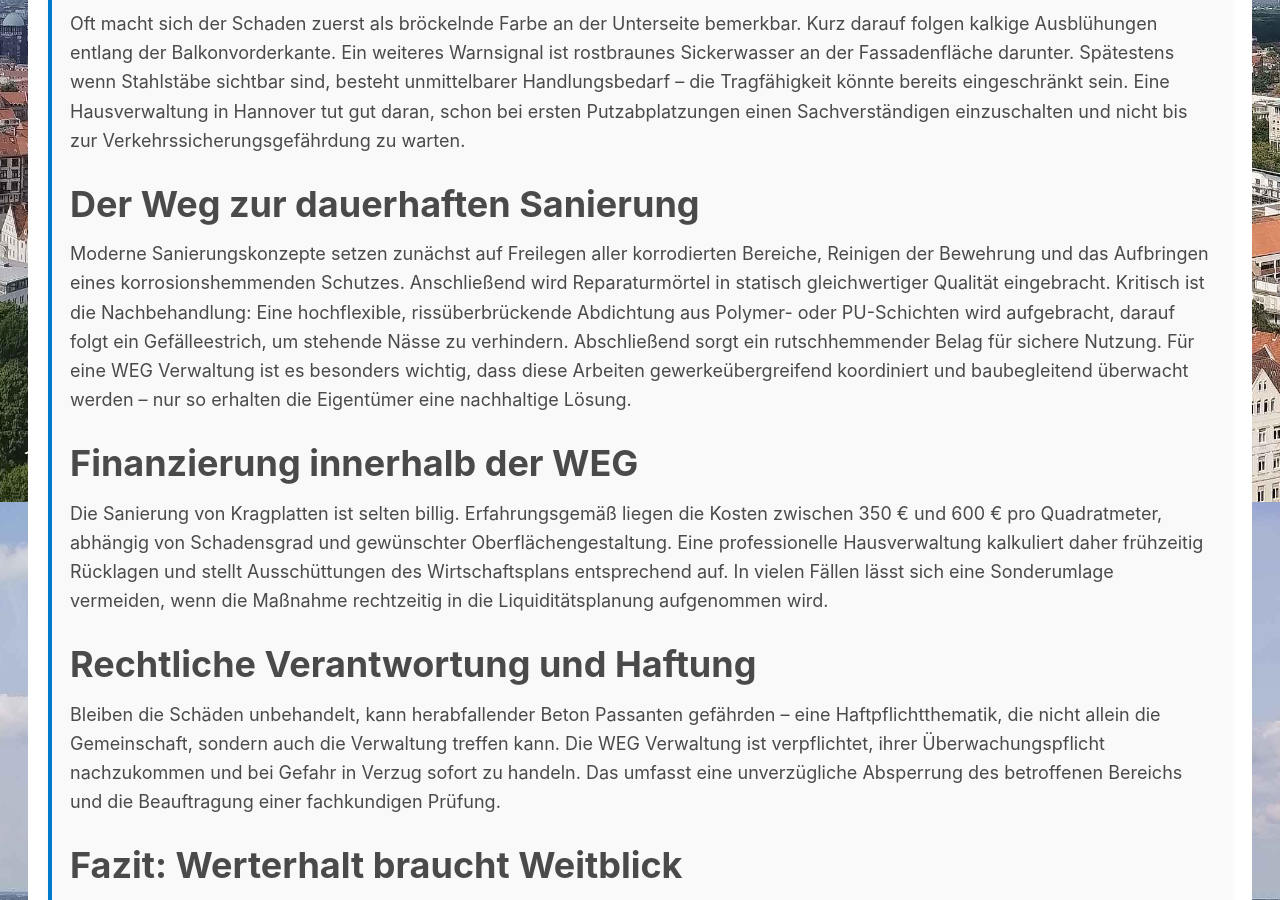
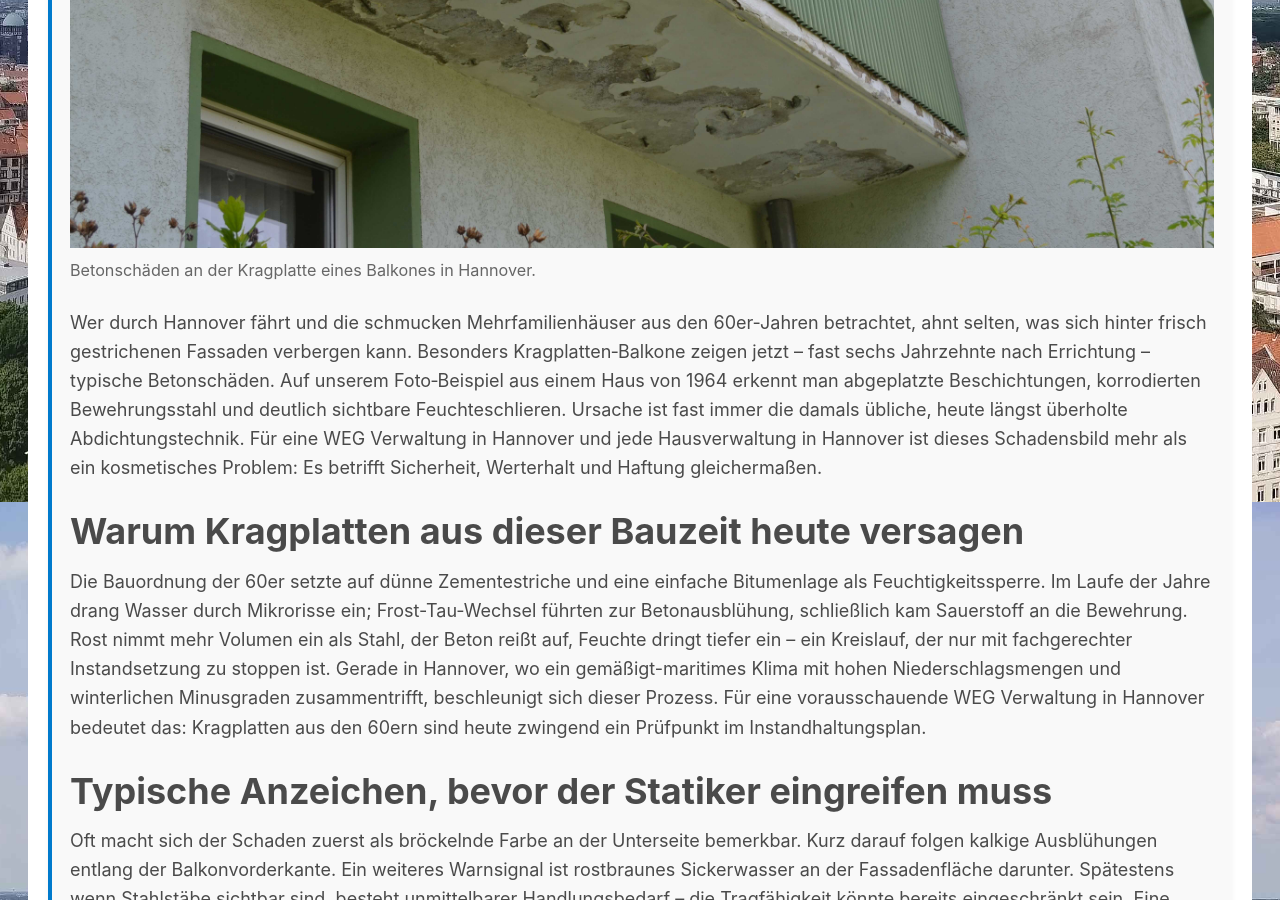
Before and after one commit to marek22k/hausverwaltung, a Jekyll site: the page built from wissenswertes.md, in a window 1280 px wide and 900 px high, scrolled down 2198 px. Built offline with Jekyll 4.4.1, drawn with Linux system fonts in a browser that asks for light colours; some of the changed text lies outside the part shown.

Commit message:
Update wissenswertes.md

```diff
--- a/wissenswertes.md
+++ b/wissenswertes.md
@@ -37,6 +37,8 @@
 <div id="Kragplatten" class="box">
 
 <h1>Betonschäden an Kragplatten – eine stille Gefahr für Wohnanlagen aus den 60ern in Hannover</h1>
+ <img src="/assets/img/kragplatten1.jpg" alt="Betonschäden an der Kragplatte eines Balkones in Hannover" style="max-width:100%; height:auto; margin-bottom: 10px;">
+  <p style="font-size:0.9em; color:#666; margin-top: -10px;">Betonschäden an der Kragplatte eines Balkones in Hannover.</p>
 <p>
 Wer durch Hannover fährt und die schmucken Mehrfamilienhäuser aus den 60er-Jahren betrachtet, ahnt selten, was sich hinter frisch gestrichenen Fassaden verbergen kann. Besonders Kragplatten‐Balkone zeigen jetzt – fast sechs Jahrzehnte nach Errichtung – typische Betonschäden. Auf unserem Foto‐Beispiel aus einem Haus von 1964 erkennt man abgeplatzte Beschichtungen, korrodierten Bewehrungsstahl und deutlich sichtbare Feuchteschlieren. Ursache ist fast immer die damals übliche, heute längst überholte Abdichtungstechnik. Für eine WEG Verwaltung in Hannover und jede Hausverwaltung in Hannover ist dieses Schadensbild mehr als ein kosmetisches Problem: Es betrifft Sicherheit, Werterhalt und Haftung gleichermaßen.
 </p>
@@ -50,6 +52,9 @@
 <h2>Typische Anzeichen, bevor der Statiker eingreifen muss</h2><p>
 Oft macht sich der Schaden zuerst als bröckelnde Farbe an der Unterseite bemerkbar. Kurz darauf folgen kalkige Ausblühungen entlang der Balkonvorderkante. Ein weiteres Warnsignal ist rostbraunes Sickerwasser an der Fassadenfläche darunter. Spätestens wenn Stahlstäbe sichtbar sind, besteht unmittelbarer Handlungsbedarf – die Tragfähigkeit könnte bereits eingeschränkt sein. Eine Hausverwaltung in Hannover tut gut daran, schon bei ersten Putzabplatzungen einen Sachverständigen einzuschalten und nicht bis zur Verkehrssicherungs­gefährdung zu warten.
 </p>
+
+<img src="/assets/img/kragplatten1.jpg" alt="Nahaufnahme der Betonschäden an der Kragplatte eines Balkones in Hannover" style="max-width:100%; height:auto; margin-bottom: 10px;">
+  <p style="font-size:0.9em; color:#666; margin-top: -10px;">Nahaufnahme der Betonschäden an der Kragplatte eines Balkones in Hannover.</p>
 
 <h2>Der Weg zur dauerhaften Sanierung</h2><p>
 Moderne Sanierungskonzepte setzen zunächst auf Freilegen aller korrodierten Bereiche, Reinigen der Bewehrung und das Aufbringen eines korrosions­hemmenden Schutzes. Anschließend wird Reparaturmörtel in statisch gleichwertiger Qualität eingebracht. Kritisch ist die Nachbehandlung: Eine hoch­flexible, rissüber­brückende Abdichtung aus Polymer- oder PU-Schichten wird aufgebracht, darauf folgt ein Gefälleestrich, um stehende Nässe zu verhindern. Abschließend sorgt ein rutschhemmender Belag für sichere Nutzung. Für eine WEG Verwaltung ist es besonders wichtig, dass diese Arbeiten gewerkeüber­greifend koordiniert und baubegleitend überwacht werden – nur so erhalten die Eigentümer eine nachhaltige Lösung.</p>
```
